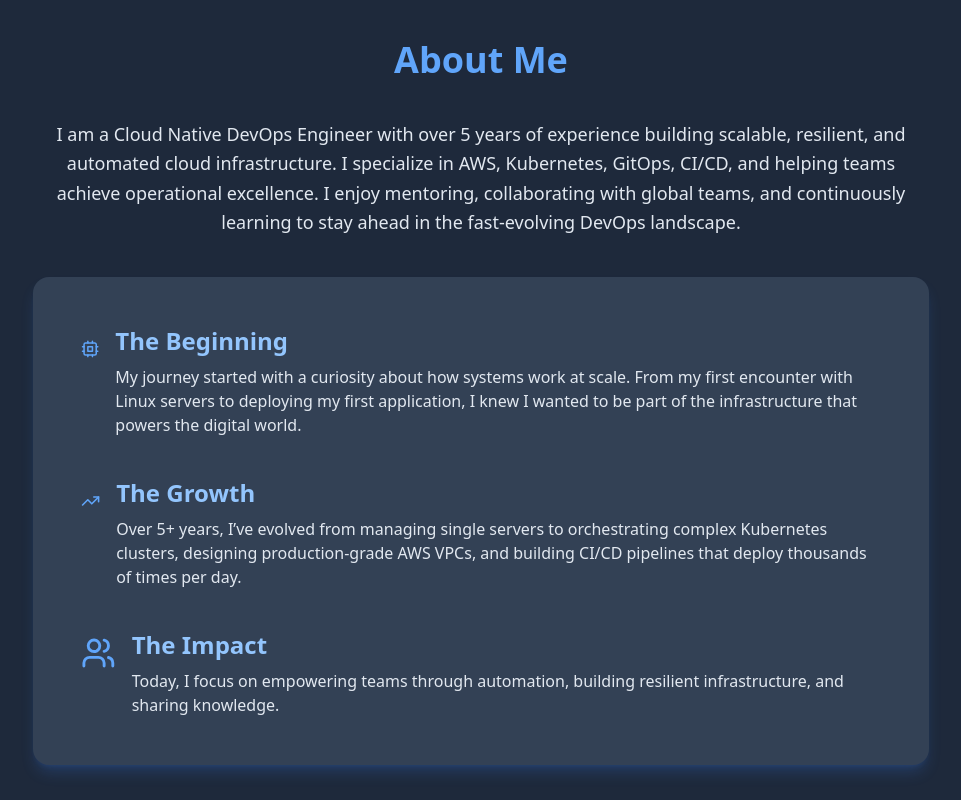
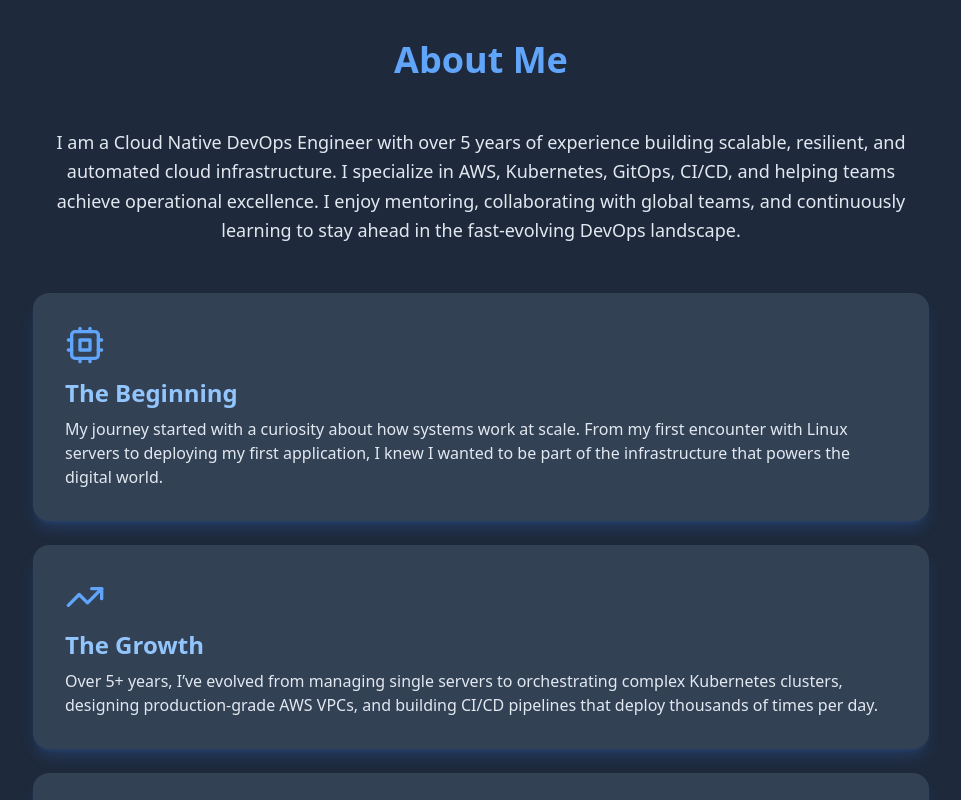
Before and after one commit to Levisngakop/porfolio-web-devops-engineer, a React (Vite) app: page / in a window 1280 px wide. Shown: the part 840-1640 px from the top of the page, without its empty margins (159-1120 px from the left). Built offline with nearby package versions, Linux system fonts and the light colour scheme.

Commit message:
new changes for about

```diff
--- a/src/components/About.tsx
+++ b/src/components/About.tsx
@@ -2,56 +2,51 @@ import React from 'react';
 import { Cpu, TrendingUp, Users } from 'lucide-react';
 
 const About: React.FC = () => {
+  const journey = [
+    {
+      title: "The Beginning",
+      icon: <Cpu className="w-10 h-10 text-blue-400 mb-3" />,
+      description:
+        "My journey started with a curiosity about how systems work at scale. From my first encounter with Linux servers to deploying my first application, I knew I wanted to be part of the infrastructure that powers the digital world.",
+    },
+    {
+      title: "The Growth",
+      icon: <TrendingUp className="w-10 h-10 text-blue-400 mb-3" />,
+      description:
+        "Over 5+ years, I’ve evolved from managing single servers to orchestrating complex Kubernetes clusters, designing production-grade AWS VPCs, and building CI/CD pipelines that deploy thousands of times per day.",
+    },
+    {
+      title: "The Impact",
+      icon: <Users className="w-10 h-10 text-blue-400 mb-3" />,
+      description:
+        "Today, I focus on empowering teams through automation, building resilient infrastructure, and sharing knowledge.",
+    },
+  ];
+
   return (
     <section id="about" className="py-20 px-6 bg-slate-800 text-slate-200">
       <div className="container mx-auto max-w-4xl">
-        <h2 className="text-4xl font-bold mb-10 text-center text-blue-400">About Me</h2>
+        <h2 className="text-4xl font-bold mb-12 text-center text-blue-400">About Me</h2>
 
-        <p className="text-lg mb-10 leading-relaxed text-center">
+        <p className="text-lg mb-12 leading-relaxed text-center">
           I am a Cloud Native DevOps Engineer with over 5 years of experience building scalable, resilient, and
           automated cloud infrastructure. I specialize in AWS, Kubernetes, GitOps, CI/CD, and helping teams achieve
           operational excellence. I enjoy mentoring, collaborating with global teams, and continuously learning
           to stay ahead in the fast-evolving DevOps landscape.
         </p>
 
-        {/* Career Journey Section — Distinct Background */}
-        <div className="bg-slate-700 rounded-2xl p-8 md:p-12 shadow-lg shadow-blue-500/20 space-y-10">
-          {/* The Beginning */}
-          <div className="flex items-start space-x-4">
-            <Cpu className="w-10 h-10 text-blue-400 mt-1" />
-            <div>
-              <h4 className="text-2xl font-semibold text-blue-300 mb-2">The Beginning</h4>
-              <p className="text-slate-200">
-                My journey started with a curiosity about how systems work at scale. From my first encounter with Linux
-                servers to deploying my first application, I knew I wanted to be part of the infrastructure that powers
-                the digital world.
-              </p>
+        {/* Journey Cards */}
+        <div className="space-y-6">
+          {journey.map((step) => (
+            <div
+              key={step.title}
+              className="bg-slate-700 rounded-2xl p-6 md:p-8 shadow-lg shadow-blue-500/20 flex flex-col items-start md:items-start"
+            >
+              {step.icon}
+              <h4 className="text-2xl font-semibold text-blue-300 mb-2">{step.title}</h4>
+              <p className="text-slate-200">{step.description}</p>
             </div>
-          </div>
-
-          {/* The Growth */}
-          <div className="flex items-start space-x-4">
-            <TrendingUp className="w-10 h-10 text-blue-400 mt-1" />
-            <div>
-              <h4 className="text-2xl font-semibold text-blue-300 mb-2">The Growth</h4>
-              <p className="text-slate-200">
-                Over 5+ years, I’ve evolved from managing single servers to orchestrating complex Kubernetes clusters,
-                designing production-grade AWS VPCs, and building CI/CD pipelines that deploy thousands of times per day.
-              </p>
-            </div>
-          </div>
-
-          {/* The Impact */}
-          <div className="flex items-start space-x-4">
-            <Users className="w-10 h-10 text-blue-400 mt-1" />
-            <div>
-              <h4 className="text-2xl font-semibold text-blue-300 mb-2">The Impact</h4>
-              <p className="text-slate-200">
-                Today, I focus on empowering teams through automation, building resilient infrastructure, and sharing
-                knowledge.
-              </p>
-            </div>
-          </div>
+          ))}
         </div>
 
         {/* CTA Button */}
```
